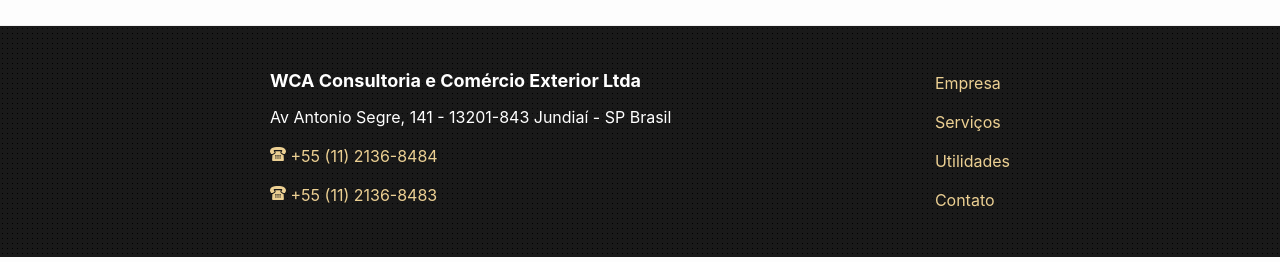
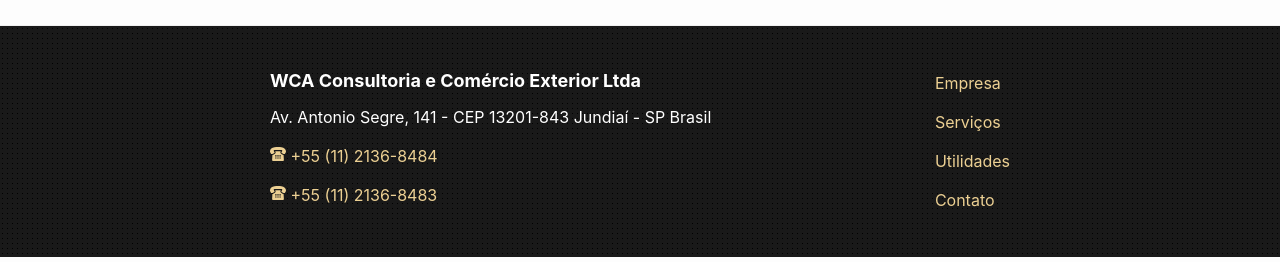
Before and after one commit to WCAComex/wcacomex.github.io, a Jekyll site: the page built from 3-utilidades.html, in a window 1280 px wide. Shown: the part 635-897 px from the top of the page. Built offline with Jekyll 4.4.1, drawn with Linux system fonts in a browser that asks for light colours.

Commit message:
Updated Config

```diff
--- a/_config.yml
+++ b/_config.yml
@@ -47,8 +47,8 @@
 - gulpfile.js
 - npm-debug.log
 long-title: WCA Consultoria e Comércio Exterior Ltda
-endereco: Av Antonio Segre, 141
-localidade: 13201-843 Jundiaí - SP Brasil
+endereco: Av. Antonio Segre, 141
+localidade: CEP 13201-843 Jundiaí - SP Brasil
 telefones:
 - numero: "+551121368484"
   rotulo: "+55 (11) 2136-8484"
```
